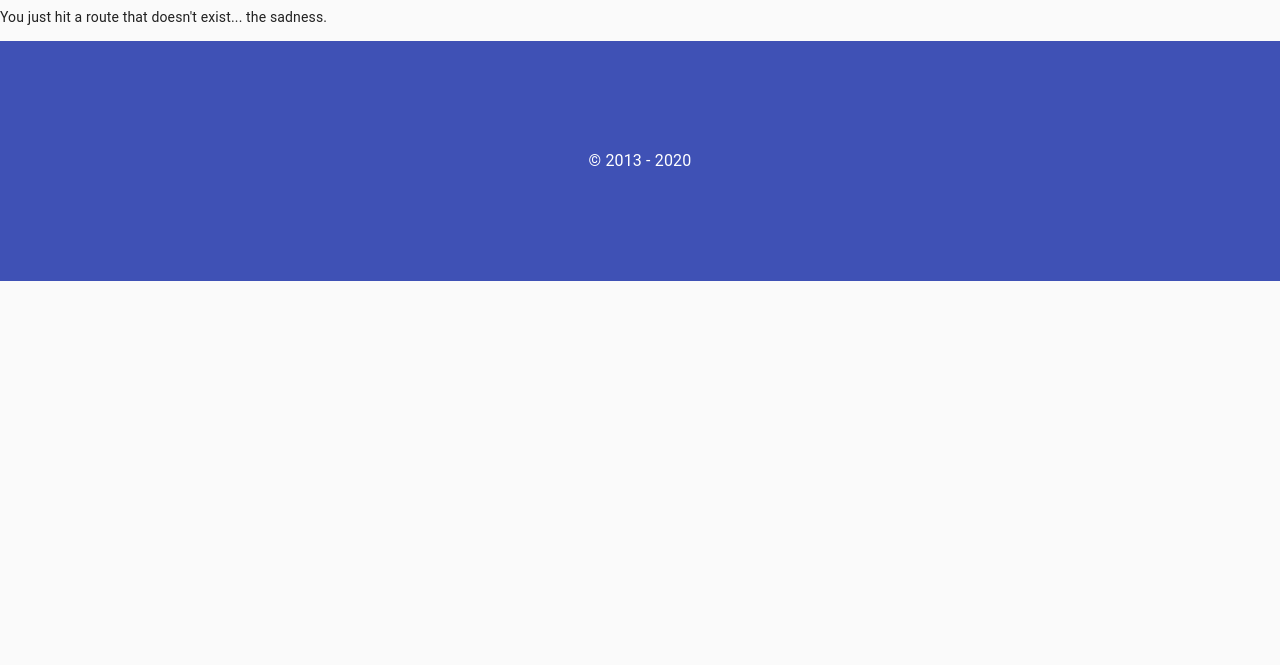
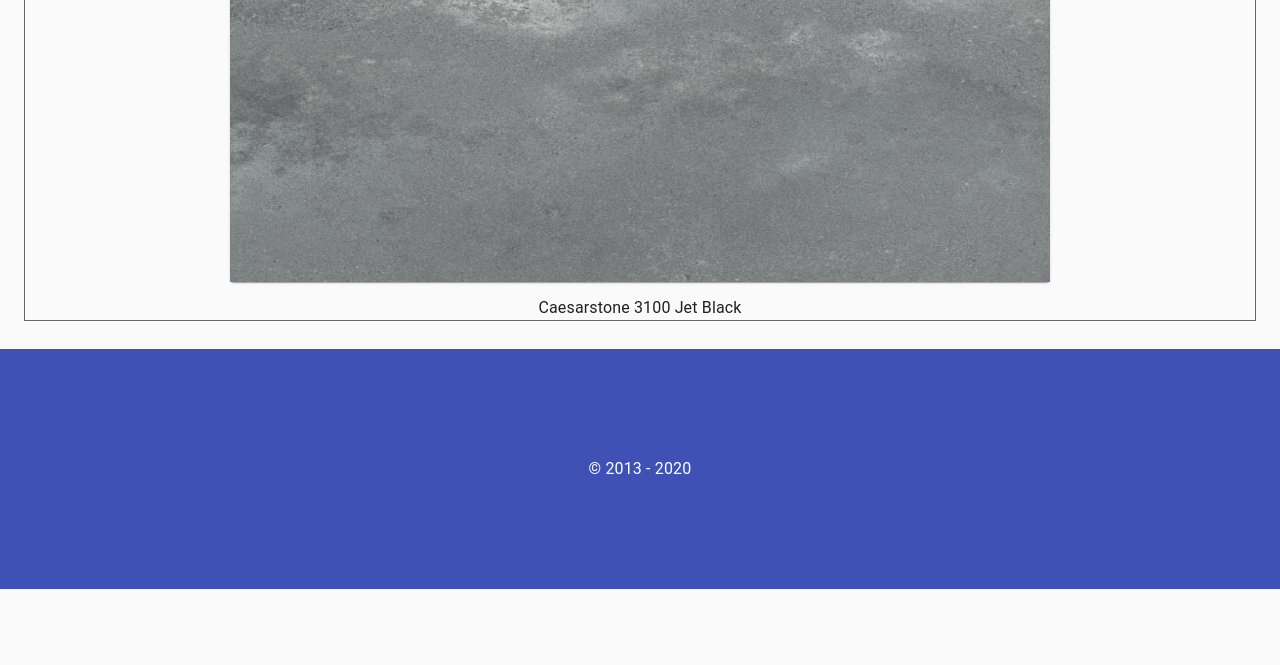
Before and after one commit to ansonlowzf/stone-surfacing, a Gatsby site: page /caesarstone in a window 1280 px wide. Before the commit this address had no page. Shown: the part 135-800 px from the top of the page. Built offline with nearby package versions, Linux system fonts and the light colour scheme; Gatsby itself is replaced by a stand-in of ours.

Commit message:
add stone display component

```diff
--- a/src/components/about-us.jsx
+++ b/src/components/about-us.jsx
@@ -29,7 +29,7 @@ const AboutUs = () => {
         <Divider />
       </Grid>
       <Grid item xs={10} md={3}>
-        <Typography variant="p" component="body1" gutterBottom>
+        <Typography variant="body1" component="p" gutterBottom>
           {` Lorem ipsum dolor sit amet consectetur adipisicing elit. Temporibus
           commodi explicabo nam ea saepe, amet necessitatibus ad cum optio
           adipisci perferendis at, veniam molestias?
--- /dev/null
+++ b/src/components/display-stone.jsx
@@ -0,0 +1,53 @@
+import { Grid, Paper, Typography } from "@material-ui/core"
+import { makeStyles } from "@material-ui/styles"
+import React from "react"
+
+import { graphql, useStaticQuery } from "gatsby"
+import Img from "gatsby-image"
+
+const useStyles = makeStyles({
+  root: {
+    flexGrow: 1,
+  },
+  paper: {
+    maxWidth: 900,
+    marginBottom: `1em`,
+  },
+})
+
+const DisplayStone = () => {
+  const classes = useStyles()
+  const data = useStaticQuery(graphql`
+    query {
+      file(relativePath: { eq: "caesarstone-color/4033.jpg" }) {
+        childImageSharp {
+          fluid {
+            ...GatsbyImageSharpFluid
+          }
+        }
+      }
+    }
+  `)
+
+  return (
+    <Grid
+      container
+      justify="center"
+      className={classes.root}
+      style={{ margin: `2em 0`, border: `1px solid #666` }}
+    >
+      <Grid item xs={12} md={8}>
+        <Paper className={classes.paper}>
+          <Img fluid={data.file.childImageSharp.fluid} />
+        </Paper>
+      </Grid>
+      <Grid item xs={12}>
+        <Typography align="center" component="p" variant="body1">
+          Caesarstone 3100 Jet Black
+        </Typography>
+      </Grid>
+    </Grid>
+  )
+}
+
+export default DisplayStone
--- /dev/null
+++ b/src/pages/caesarstone.jsx
@@ -0,0 +1,16 @@
+import { Container } from "@material-ui/core"
+import React from "react"
+import DisplayStone from "../components/display-stone"
+import Layout from "../components/layout"
+import SEO from "../components/seo"
+
+const SecondPage = () => (
+  <Layout>
+    <SEO title="Caesarstone Slab" />
+    <Container maxWidth="lg">
+      <DisplayStone />
+    </Container>
+  </Layout>
+)
+
+export default SecondPage
--- a/src/pages/page-2.js
+++ /dev/null
@@ -1,16 +0,0 @@
-import React from "react"
-import { Link } from "gatsby"
-
-import Layout from "../components/layout"
-import SEO from "../components/seo"
-
-const SecondPage = () => (
-  <Layout>
-    <SEO title="Page two" />
-    <h1>Hi from the second page</h1>
-    <p>Welcome to page 2</p>
-    <Link to="/">Go back to the homepage</Link>
-  </Layout>
-)
-
-export default SecondPage
```
Also changed, not shown: package.json (+10 -10 lines), src/pages/index.js (+4 -5 lines), src/caesarstone-data.js (added), src/images/caesarstone-color/4033.jpg (added), 1 other file.
